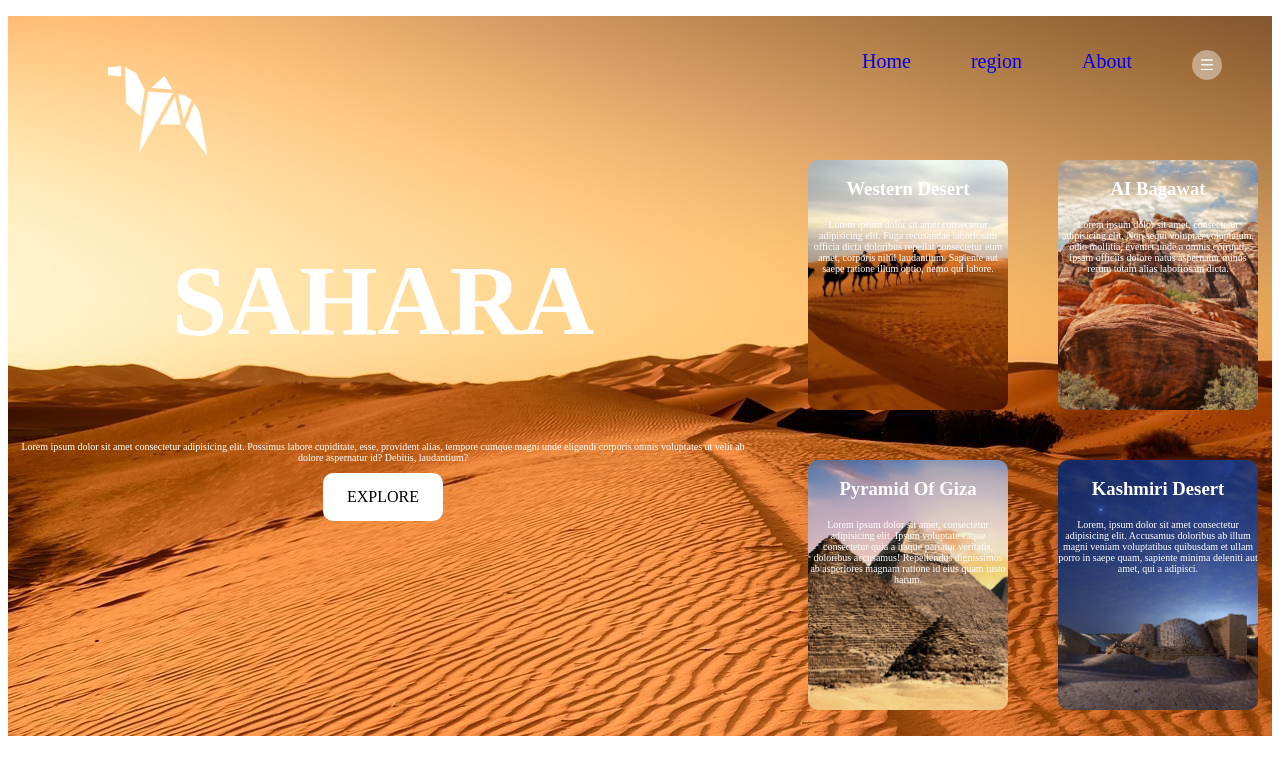
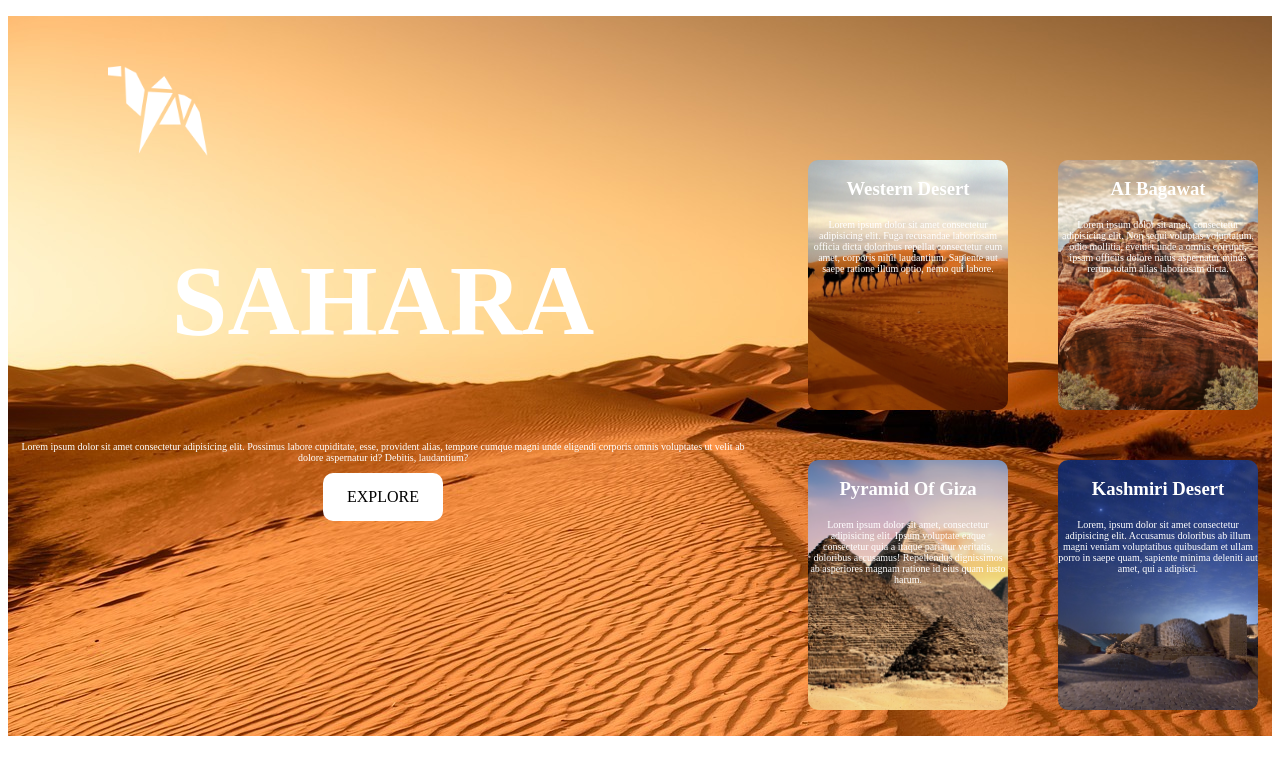
Before and after one commit to Shivamshukl0/CSS-Assignment, a plain HTML site: page CSS Assignment 6/index.html in a window 1280 px wide. Drawn offline with Linux system fonts and the light colour scheme.

Commit message:
CSS Assignment 6

```diff
--- a/CSS Assignment 6/index.html
+++ b/CSS Assignment 6/index.html
@@ -11,10 +11,10 @@
     <section>
     <nav >
         <ul>
-            <li><a href="#" class="link"><img src="./Media/menu.png" width="30" alt=""></a></li>
+            <!-- <li><a href="#" class="link"><img src="./Media/menu.png" width="30" alt=""></a></li>
             <li><a href="#" class="link">About</a></li>
             <li><a href="#" class="link">region</a></li>
-            <li><a href="#" class="link">Home</a></li>
+            <li><a href="#" class="link">Home</a></li> -->
 
 
         </ul>
```
